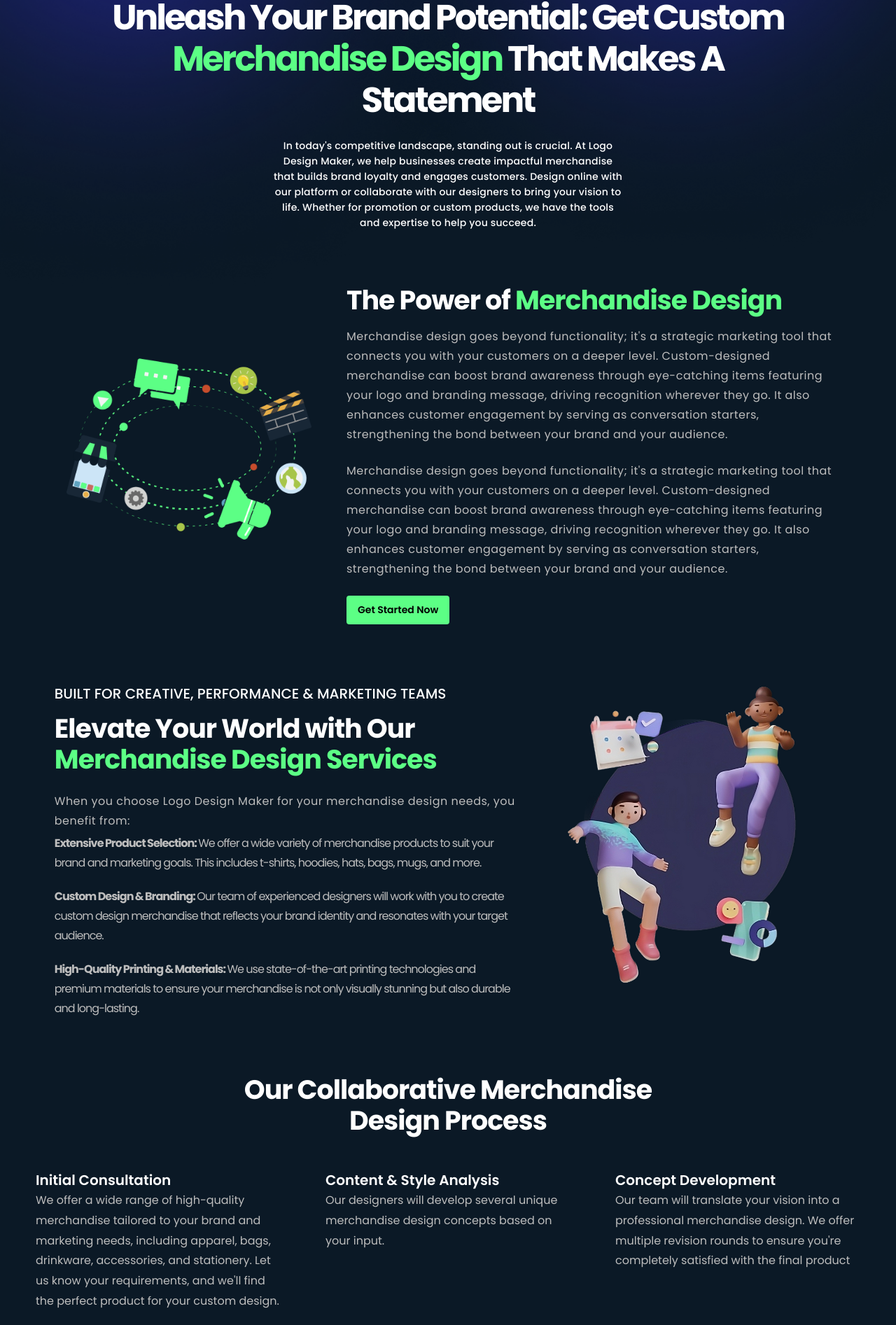
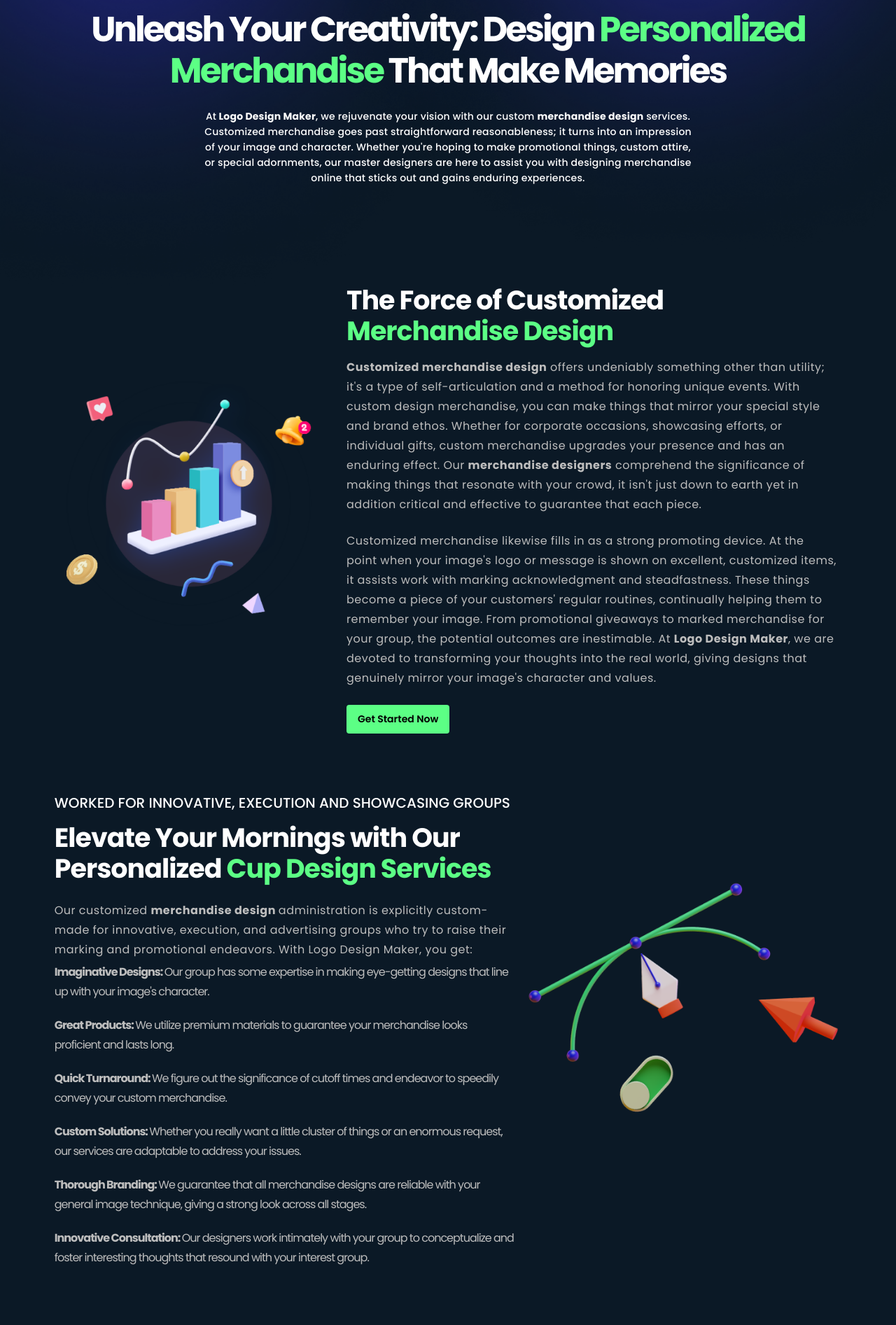
Before and after one commit to shashank8112357010/logo-designmaker, a Next.js app: page /category/merchandise-design in a window 1280 px wide. Shown: the part 242-2135 px from the top of the page at 70% size. Built offline with nearby package versions, Linux system fonts and the light colour scheme.

Commit message:
added new page

```diff
--- a/src/app/category/merchandise-design/page.js
+++ b/src/app/category/merchandise-design/page.js
@@ -20,30 +20,36 @@ export default function MerchandiseDesign() {
                     <Image src="/pricing/RightGrPricing.png" width={856} height={815} alt="linear-gradient-bottom" />
                 </div>
 
-                <main className="top-[40%] md:top-[27%] z-30 min-h-[641px] absolute sm:px-0 sm:mt-5">
+                <main className="top-[40%] sm:top-[30%] z-30 min-h-[641px] absolute sm:px-0 sm:mt-5">
                     <div className="flex justify-center items-center flex-col gap-2 sm:gap-6 w-full">
                         <span className="font-[100px] text-center w-full font-springRainSolid text-white leading-[25px] lg:leading-[45px] text-[20px] lg:text-[35px]">
                             Services
                         </span>
                         <h1 className="w-full text-mobHeaderTex text-centert sm:text-tabHeaderText lg:text-lapHeaderText font-bold leading-[28px] sm:leading-[35px] lg:leading-[58.85px] text-white capitalize text-center tracking-[-1px] lg:-tracking-[3px] max-w-[300px] sm:max-w-5xl">
-                            Unleash Your Brand Potential: Get Custom <span className="text-primaryGreen">Merchandise Design </span>That Makes a Statement
+                            Unleash Your Creativity: Design <span className="text-primaryGreen">Personalized Merchandise </span>That Make Memories
                         </h1>
-                        <p className="text-tabHeaderBody font-medium leading-[22px] tracking-[0.2px] text-white text-center max-w-[350px] sm:max-w-[500px]">
-                            In today&apos;s competitive landscape, standing out is crucial. At Logo Design Maker, we help businesses create impactful merchandise that builds brand loyalty and engages customers. Design online with our platform or collaborate with our designers to bring your vision to life. Whether for promotion or custom products, we have the tools and expertise to help you succeed.
+                        <p className="text-tabHeaderBody font-medium leading-[22px] tracking-[0.2px] text-white text-center max-w-[350px] sm:max-w-[500px] md:max-w-[700px]">
+                            At<strong> Logo Design Maker</strong>, we rejuvenate your vision with our custom <strong>merchandise design</strong> services. Customized merchandise goes past straightforward reasonableness; it turns into an impression of your image and character. Whether you're hoping to make promotional things, custom attire, or special adornments, our master designers are here to assist you with designing merchandise online that sticks out and gains enduring experiences.
                         </p>
                     </div>
                 </main>
             </div>
 
-            <ServiceIntro imgSrc="/services/Building Web and App Development.png" heading1="The Power of " heading2="Merchandise Design" para1="Merchandise design goes beyond functionality; it's a strategic marketing tool that connects you with your customers on a deeper level. Custom-designed merchandise can boost brand awareness through eye-catching items featuring your logo and branding message, driving recognition wherever they go. It also enhances customer engagement by serving as conversation starters, strengthening the bond between your brand and your audience. " para2="Merchandise design goes beyond functionality; it's a strategic marketing tool that connects you with your customers on a deeper level. Custom-designed merchandise can boost brand awareness through eye-catching items featuring your logo and branding message, driving recognition wherever they go. It also enhances customer engagement by serving as conversation starters, strengthening the bond between your brand and your audience. " withButton={true} flexDirection="flex-row" />
+            <div className="mt-64 sm:mt-0">
+                <ServiceIntro imgSrc="/services/clothing&merchandiseDesign.png" heading1=" The Force of Customized " heading2="Merchandise Design" para1={<span><strong>Customized merchandise design</strong> offers undeniably something other than utility; it's a type of self-articulation and a method for honoring unique events. With custom design merchandise, you can make things that mirror your special style and brand ethos. Whether for corporate occasions, showcasing efforts, or individual gifts, custom merchandise upgrades your presence and has an enduring effect. Our <strong>merchandise designers</strong> comprehend the significance of making things that resonate with your crowd, it isn't just down to earth yet in addition critical and effective to guarantee that each piece.</span>}
+                    para2={<span>Customized merchandise likewise fills in as a strong promoting device. At the point when your image's logo or message is shown on excellent, customized items, it assists work with marking acknowledgment and steadfastness. These things become a piece of your customers' regular routines, continually helping them to remember your image. From promotional giveaways to marked merchandise for your group, the potential outcomes are inestimable. At <strong>Logo Design Maker</strong>, we are devoted to transforming your thoughts into the real world, giving designs that genuinely mirror your image's character and values.   </span>}
+                    withButton={true} flexDirection="flex-row" />
+            </div>
 
-            <ServiceDesign imgSrc="/services/BrandDesigns.png" subHeading1="BUILT FOR CREATIVE, PERFORMANCE & MARKETING TEAMS" heading1="Elevate Your World with Our " heading2="Merchandise Design Services" para="When you choose Logo Design Maker for your merchandise design needs, you benefit from:" flexDirection="flex-row-reverse" servicesDesignData={servicesDesignData} />
+            <ServiceDesign imgSrc="/services/SocialMediaDesignBeyond.png" subHeading1="Worked FOR Innovative, Execution and Showcasing Groups" heading1="Elevate Your Mornings with Our Personalized " heading2="Cup Design Services" para={<span>Our customized <strong> merchandise design </strong>administration is explicitly custom-made for innovative, execution, and advertising groups who try to raise their marking and promotional endeavors. With Logo Design Maker, you get:</span>} flexDirection="flex-row-reverse" servicesDesignData={servicesDesignData} />
 
-            <DesignProcess heading="Our Collaborative Merchandise Design Process" designProcess={designProcess} />
+            <DesignProcess heading="Our Cooperative Merchandise Design Cycle" designProcess={designProcess} />
 
-            <ServiceIntro imgSrc="/services/Building Web and App Development.png" heading1="Your Trusted Partner for Exceptional Merchandise Design" para1="At Logo Design Maker, we are passionate about helping businesses create merchandise design that strengthens their brand identity and connects with their target audience. We offer a user-friendly online platform for those who want to design merchandise online, and a dedicated design team for those seeking professional assistance." para2="We use top-of-the-line printing technologies and premium materials to ensure your merchandise is not only visually stunning but also built to last. Our commitment to excellent customer service, fast turnaround times, and competitive pricing makes us the perfect partner for all your merchandise design needs." withButton={true} flexDirection="flex-row" />
+            <ServiceIntro imgSrc="/services/clothing&merchandiseDesign.png" heading1="Your Believed Accomplice for Uncommon Merchandise Design" para1={<span>At Logo Design Maker, we highly esteem being a confided in accomplice for <strong>exceptional merchandise design</strong>. Our group's skill and obligation to quality guarantee that each venture fulfills the most elevated guidelines. We center around customer fulfillment, offering customized assistance and meticulousness in each design. With our <strong>merchandise design services</strong>, you can unhesitatingly make things that address your issues as well as surpass your assumptions. Trust us to convey quality, dependability, and imagination in each piece of merchandise we design.</span>}
+                para2={<span>We accept that the best designs come from cooperation and understanding. That is the reason we concentrate intensely on getting to know your image and your vision. Our designers are talented as well as energetic about transforming thoughts into effective designs. We invest wholeheartedly in our capacity to change your ideas into unmistakable items that say something. At the point when you pick Logo Design Maker, you're picking an accomplice committed to assisting your image with sparkling.</span>}
+                withButton={true} flexDirection="flex-row" />
 
-            <ServicesCTA imgSrc="/services/takeYourAction.png" heading="Still Need Help? We're Here for You!" para="Partner with Logo Design Maker and experience the difference a human touch can make. Contact us today to schedule a free consultation and discuss your custom logo design needs." />
+            <ServicesCTA imgSrc="/services/SocialMediaDesignFuel.png" heading="Still Need Assistance? We're Hanging Around for You!" para={<span>Assuming that you have any inquiries or need further help with your<strong> merchandise design</strong>, go ahead and us. We're here to help!</span>} />
 
             <Faqq faqs={faqs} />
 
--- a/src/data/merchandise-design.js
+++ b/src/data/merchandise-design.js
@@ -1,21 +1,24 @@
 
 export const servicesDesignData = [
-    { id: 1, heading: "Extensive Product Selection: ", subHeading: " We offer a wide variety of merchandise products to suit your brand and marketing goals. This includes t-shirts, hoodies, hats, bags, mugs, and more. " },
-    { id: 2, heading: "Custom Design & Branding: ", subHeading: " Our team of experienced designers will work with you to create custom design merchandise that reflects your brand identity and resonates with your target audience." },
-    { id: 3, heading: "High-Quality Printing & Materials: ", subHeading: " We use state-of-the-art printing technologies and premium materials to ensure your merchandise is not only visually stunning but also durable and long-lasting." },
+    { id: 1, heading: "Imaginative Designs: ", subHeading: " Our group has some expertise in making eye-getting designs that line up with your image's character." },
+    { id: 2, heading: "Great Products: ", subHeading: " We utilize premium materials to guarantee your merchandise looks proficient and lasts long." },
+    { id: 3, heading: "Quick Turnaround: ", subHeading: " We figure out the significance of cutoff times and endeavor to speedily convey your custom merchandise." },
+    { id: 4, heading: "Custom Solutions: ", subHeading: " Whether you really want a little cluster of things or an enormous request, our services are adaptable to address your issues." },
+    { id: 5, heading: "Thorough Branding: ", subHeading: " We guarantee that all merchandise designs are reliable with your general image technique, giving a strong look across all stages." },
+    { id: 6, heading: "Innovative Consultation: ", subHeading: " Our designers work intimately with your group to conceptualize and foster interesting thoughts that resound with your interest group." },
 ]
 
 export const faqs = [
-    { id: 1, ques: "What type of merchandise products do you offer?", ans: "We offer a wide range of high-quality merchandise tailored to your brand and marketing needs, including apparel, bags, drinkware, accessories, and stationery. Let us know your requirements, and we'll find the perfect product for your custom design." },
-    { id: 2, ques: "Can I upload my own artwork for my merchandise design?", ans: "The design process typically takes 2-3 weeks, depending on the complexity of your project and the number of revisions required. However, we strive to deliver high-quality results efficiently while maintaining open communication throughout the process." },
-    { id: 3, ques: "What is the minimum order quantity for custom merchandise?", ans: "Absolutely! We offer a variety of branding packages that combine logo design with other services such as business card design, website design, and social media graphics. Feel free to contact us to discuss a custom package tailored to your specific needs." },
-    { id: 4, ques: "How long does it take to receive my custom merchandise?", ans: "Getting started is easy! Simply visit our website and fill out a brief form outlining your brand and design preferences. A member of our team will then be in touch to discuss your project further and answer any questions you may have. " }
+    { id: 1, ques: "What sorts of merchandise can you design?", ans: " We offer an extensive variety of custom design merchandise including clothing, promotional things, extras, from there, the sky's the limit. In the event that you have a particular thing as a main priority, go ahead and examine it with our group." },
+    { id: 2, ques: "How long does the merchandise design process take?", ans: "The timetable for our <strong>merchandise design services</strong> differs depending upon the intricacy and amount of the things. Regularly, the cycle can take from half a month to a month." },
+    { id: 3, ques: "Might I at any point demand corrections to the merchandise designs?", ans: "Totally! We offer limitless corrections during the design stage to guarantee your <strong>promotional merchandise</strong> meets your definite particulars and fulfillment." },
+    { id: 4, ques: "What makes Logo Design Creator's merchandise design services unique?", ans: "Our emphasis on customized administration, great items, and cooperative design process separates us. Our accomplished <strong>merchandise designers</strong> are committed to rejuvenating your vision with inventiveness and accuracy. " }
 ]
 
 export const designProcess = [
-    { id: 0, heading: "Initial Consultation", para: "We offer a wide range of high-quality merchandise tailored to your brand and marketing needs, including apparel, bags, drinkware, accessories, and stationery. Let us know your requirements, and we'll find the perfect product for your custom design." },
-    { id: 1, heading: "Content & Style Analysis", para: "Our designers will develop several unique merchandise design concepts based on your input." },
-    { id: 2, heading: "Concept Development", para: "Our team will translate your vision into a professional merchandise design. We offer multiple revision rounds to ensure you're completely satisfied with the final product" },
-    { id: 3, heading: "Revisions & Refinement", para: "We work closely with you throughout the process, incorporating your feedback and refining the design until it exceeds your expectations." },
-    { id: 4, heading: "Final Delivery", para: "You'll receive your final merchandise design files in various formats optimized for different e-reader platforms." },
+    { id: 0, heading: "Initial Consultation", para: "Talk about your vision and prerequisites with our master group to begin your <strong>custom design merchandise</strong> venture. We dive profound into figuring out your image, goals, and the particular results you want." },
+    { id: 1, heading: "Concept Development", para: "Our <strong>merchandise designers</strong> will give starting design ideas to your audit and criticism. These ideas are created with scrupulousness, guaranteeing they line up with your image's character and objectives." },
+    { id: 2, heading: "Design Refinement", para: "Team up with us to refine and consummate the design, guaranteeing it lives up to your assumptions. We empower open correspondence and worth your contribution at each stage, considering changes in variety, style, and format." },
+    { id: 3, heading: "Production", para: "When the design is finished, we continue with top notch creation, it is amazing to guarantee everything about. We use the best materials and printing methods to ensure that your merchandise looks and feels premium." },
+    { id: 4, heading: "Delivery", para: "Accept your completed<strong> merchandise design</strong> items instantly, prepared to dazzle your crowd. We guarantee opportune conveyance with the goal that you can begin utilizing your custom merchandise straightaway." },
 ]
```
